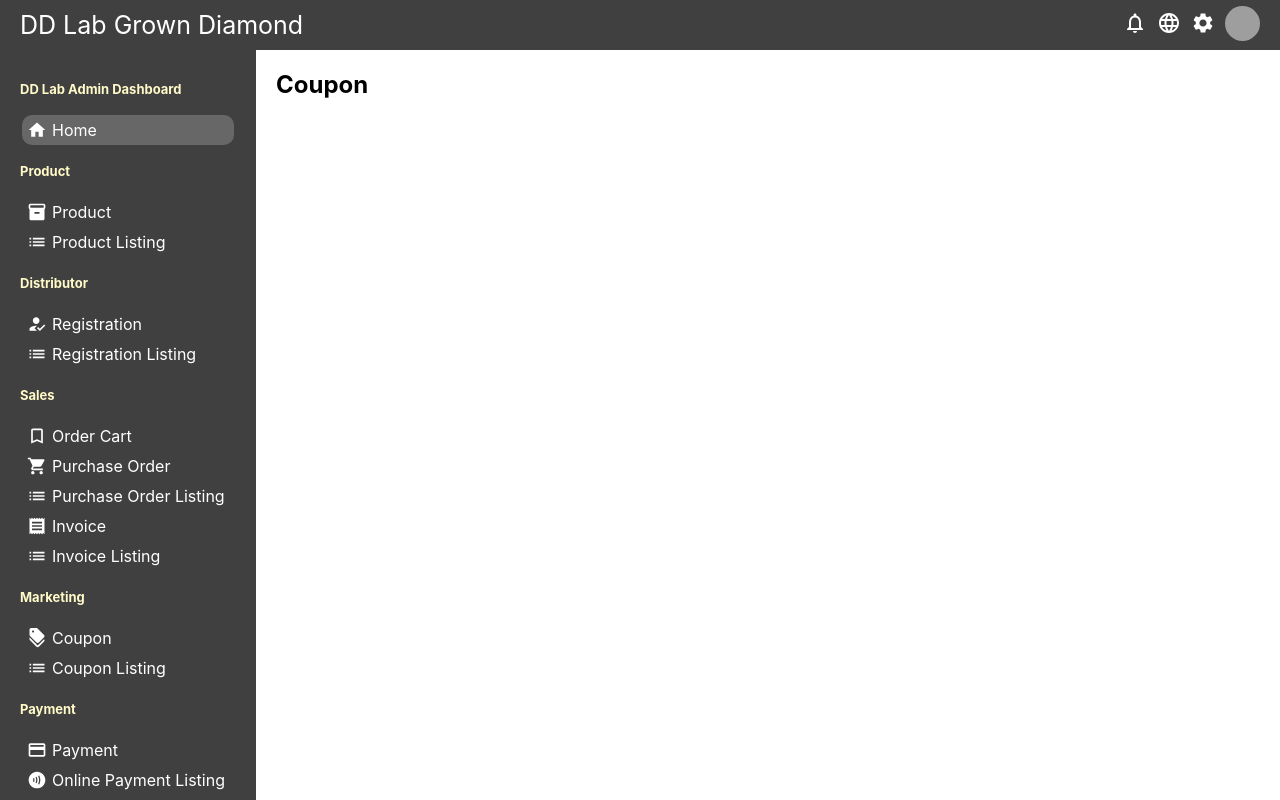
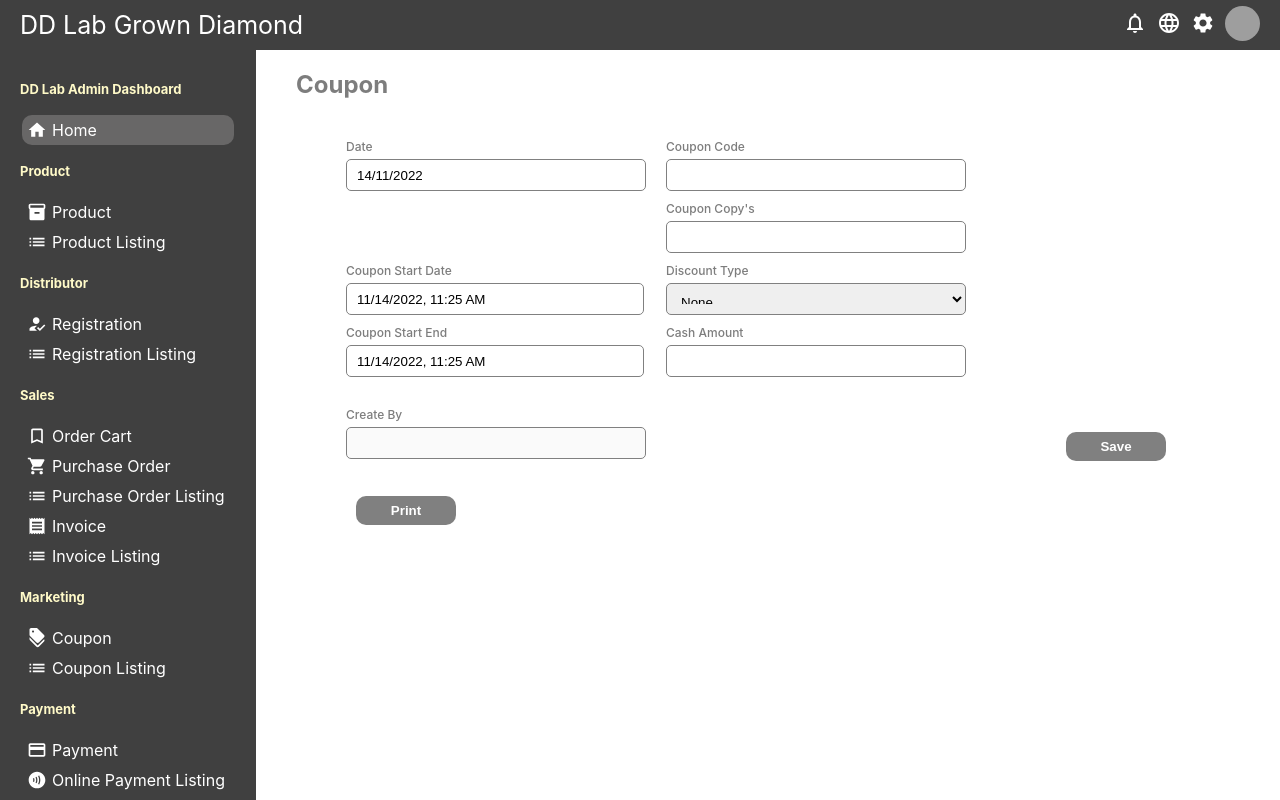
Before and after one commit to NVLDI/ddlabgrown_Old, a React (Create React App) app: page /createCoupon in a window 1280 px wide. Shown: the top 800 px of the page. Built offline with nearby package versions, Linux system fonts and the light colour scheme; grey boxes are pictures that could not be loaded.

Commit message:
Coupon Creation, And Amend

```diff
--- a/src/Pages/AdminDashboard/Submenus/Delivery/Delivery.jsx
+++ b/src/Pages/AdminDashboard/Submenus/Delivery/Delivery.jsx
@@ -143,7 +143,7 @@ export default function Delivery(){
                     <form className="newDeliveryForm">
                     <div className="newDeliveryItem">
                                 <label>Create By</label>
-                                <input type="text" placeholder="Create By" disabled/>
+                                <input type="text" placeholder="" disabled/>
                     </div>
                     <button className="deliveryCreateButton" >Save</button>
                         <button className="deliveryClearButton">Print</button>
--- a/src/Pages/AdminDashboard/Submenus/Marketing/CouponAmend.jsx
+++ b/src/Pages/AdminDashboard/Submenus/Marketing/CouponAmend.jsx
@@ -1,16 +1,78 @@
-import "./CouponAmend.css"
+import "./CreateCoupon.css"
 import Sidebar from "../../../../Components/Sidebar/Sidebar";
 import Topbar from "../../../../Components/Topbar/Topbar";
+import DatePicker from "react-datepicker";
+import "react-datepicker/dist/react-datepicker.css";
+import React, { useState } from "react";
 
 export default function CouponAmend() {
+  const [startDate, setStartDate] = useState(new Date());
+    let ts = Date.now();
+    let date_ob = new Date(ts);
+    let date = date_ob.getDate();
+    let month = date_ob.getMonth() + 1;
+    let year = date_ob.getFullYear();
+    let Current = date+"/"+month+ "/"+year;
   return (
     <div>
         <Topbar/>
         <div className="container">
         <Sidebar/>
-    <div className="CouponAmend">
-        <h3 className="CouponAmendWidgetClient">Coupon Amend</h3>
-    </div>
+        <div className="CreateCoupon">
+                    <h2 className="CreateCouponClient">
+                        Coupon Amend
+                    </h2>
+                <div className="CreateCouponWidgetClient">
+                <form className="CreateCouponForm">
+                        <div className="CreateCouponItem">
+
+                        </div>
+                        <div className="CreateCouponItem">
+
+                        </div>
+                        <div className="CreateCouponItem">
+                        <label>Date</label>
+                        <input type="text" placeholder="Date" value={Current}/>
+                        </div>
+                        <div className="CreateCouponItem">
+                                <label>Coupon Code</label>
+                                <input type="text" placeholder=""/>
+                                <label className="namedefine">Coupon Copy's</label>
+                                <input type="text" placeholder=""/>
+                        </div>
+                        <div className="CreateCouponItem">
+                        <label>Coupon Start Date</label>
+                        <DatePicker selected={startDate} onChange={(date) => setStartDate(date)} showTimeSelect dateFormat="Pp" className="datepicker"/>
+                        <label className="namedefine">Coupon Start End</label>
+                        <DatePicker selected={startDate} onChange={(date) => setStartDate(date)} showTimeSelect dateFormat="Pp" className="datepicker"/>
+                        </div>
+                        <div className="CreateCouponItem">
+                                <label>Discount Type</label>
+                                <select id="example" class="autocomplete">
+                                <option value="1">None</option>
+                                <option value="2">Cash</option>
+                                <option value="3">3%</option>
+                                <option value="4">5%</option>
+                                <option value="5">10%</option>
+                                <option value="6">15%</option>
+                                <option value="7">20%</option>
+                                </select>
+                                <label className="namedefine">Cash Amount</label>
+                                <input type="text" placeholder=""/>
+                        </div>
+                </form>
+                </div>
+                <div className="CreateCouponWidgetClient">
+                    <form className="CreateCouponForm">
+                    <div className="CreateCouponItem">
+                                <label>Create By</label>
+                                <input type="text" placeholder="" disabled/>
+                    </div>
+                    <button className="CouponCreateButton" >Save</button>
+                        <button className="CouponClearButton">Print</button>
+                        </form>
+                        </div>
+            </div>
     </div>
     </div>
   )
--- a/src/Pages/AdminDashboard/Submenus/Marketing/CreateCoupon.css
+++ b/src/Pages/AdminDashboard/Submenus/Marketing/CreateCoupon.css
@@ -3,5 +3,68 @@
 }
 .CreateCouponWidgetClient{
     display: flex;
-    margin: 20px;
+    margin: 20px 90px;
 }
+.CreateCouponClient{
+    display: flex;
+    margin: 20px 40px;
+    color:rgb(125, 125, 125);
+  }
+.datepicker
+{
+    height: 10px;
+    padding: 10px;
+    border: 1px solid gray;
+    border-radius: 5px;
+    width: 92%;
+}
+.CreateCouponForm{
+    display: flex;
+    flex-wrap: wrap;
+}
+.CreateCouponItem
+{
+    width: 300px;
+    display: flex;
+    flex-direction: column;
+    margin-top: 10px;
+    margin-right: 20px;
+}
+.CreateCouponItem>label{
+    margin-bottom: 5px;
+    font-size: 12px;
+    font-weight: 500;
+    color:rgb(125, 125, 125);
+}
+.CreateCouponItem>input{
+    height: 10px;
+    padding: 10px;
+    border: 1px solid gray;
+    border-radius: 5px;
+}
+.CouponCreateButton
+{
+    width: 100px;
+    border: none;
+    background-color: gray;
+    color: white;
+    padding: 7px 10px;
+    font-weight: 600;
+    border-radius: 10px;
+    margin-top: 35px;
+    margin-left: 400px;
+    cursor: pointer;
+}
+.CouponClearButton
+{
+    width: 100px;
+    border: none;
+    background-color: gray;
+    color: white;
+    padding: 7px 10px;
+    font-weight: 600;
+    border-radius: 10px;
+    cursor: pointer;
+    margin-top: 35px;
+    margin-left: 10px;
+}
--- a/src/Pages/AdminDashboard/Submenus/Marketing/CreateCoupon.jsx
+++ b/src/Pages/AdminDashboard/Submenus/Marketing/CreateCoupon.jsx
@@ -1,17 +1,77 @@
 import "./CreateCoupon.css"
 import Sidebar from "../../../../Components/Sidebar/Sidebar";
 import Topbar from "../../../../Components/Topbar/Topbar";
+import DatePicker from "react-datepicker";
+import "react-datepicker/dist/react-datepicker.css";
+import React, { useState } from "react";
 
 export default function CreateCoupon(){
+    const [startDate, setStartDate] = useState(new Date());
+    let ts = Date.now();
+    let date_ob = new Date(ts);
+    let date = date_ob.getDate();
+    let month = date_ob.getMonth() + 1;
+    let year = date_ob.getFullYear();
+    let Current = date+"/"+month+ "/"+year;
     return(
         <div>
         <Topbar/>
         <div className="container">
         <Sidebar/>
             <div className="CreateCoupon">
-                    <h2 className="CreateCouponWidgetClient">
+                    <h2 className="CreateCouponClient">
                         Coupon
                     </h2>
+                <div className="CreateCouponWidgetClient">
+                <form className="CreateCouponForm">
+                        <div className="CreateCouponItem">
+
+                        </div>
+                        <div className="CreateCouponItem">
+
+                        </div>
+                        <div className="CreateCouponItem">
+                        <label>Date</label>
+                        <input type="text" placeholder="Date" value={Current}/>
+                        </div>
+                        <div className="CreateCouponItem">
+                                <label>Coupon Code</label>
+                                <input type="text" placeholder=""/>
+                                <label className="namedefine">Coupon Copy's</label>
+                                <input type="text" placeholder=""/>
+                        </div>
+                        <div className="CreateCouponItem">
+                        <label>Coupon Start Date</label>
+                        <DatePicker selected={startDate} onChange={(date) => setStartDate(date)} showTimeSelect dateFormat="Pp" className="datepicker"/>
+                        <label className="namedefine">Coupon Start End</label>
+                        <DatePicker selected={startDate} onChange={(date) => setStartDate(date)} showTimeSelect dateFormat="Pp" className="datepicker"/>
+                        </div>
+                        <div className="CreateCouponItem">
+                                <label>Discount Type</label>
+                                <select id="example" class="autocomplete">
+                                <option value="1">None</option>
+                                <option value="2">Cash</option>
+                                <option value="3">3%</option>
+                                <option value="4">5%</option>
+                                <option value="5">10%</option>
+                                <option value="6">15%</option>
+                                <option value="7">20%</option>
+                                </select>
+                                <label className="namedefine">Cash Amount</label>
+                                <input type="text" placeholder=""/>
+                        </div>
+                </form>
+                </div>
+                <div className="CreateCouponWidgetClient">
+                    <form className="CreateCouponForm">
+                    <div className="CreateCouponItem">
+                                <label>Create By</label>
+                                <input type="text" placeholder="" disabled/>
+                    </div>
+                    <button className="CouponCreateButton" >Save</button>
+                        <button className="CouponClearButton">Print</button>
+                        </form>
+                        </div>
             </div>
             </div>
             </div>
```
